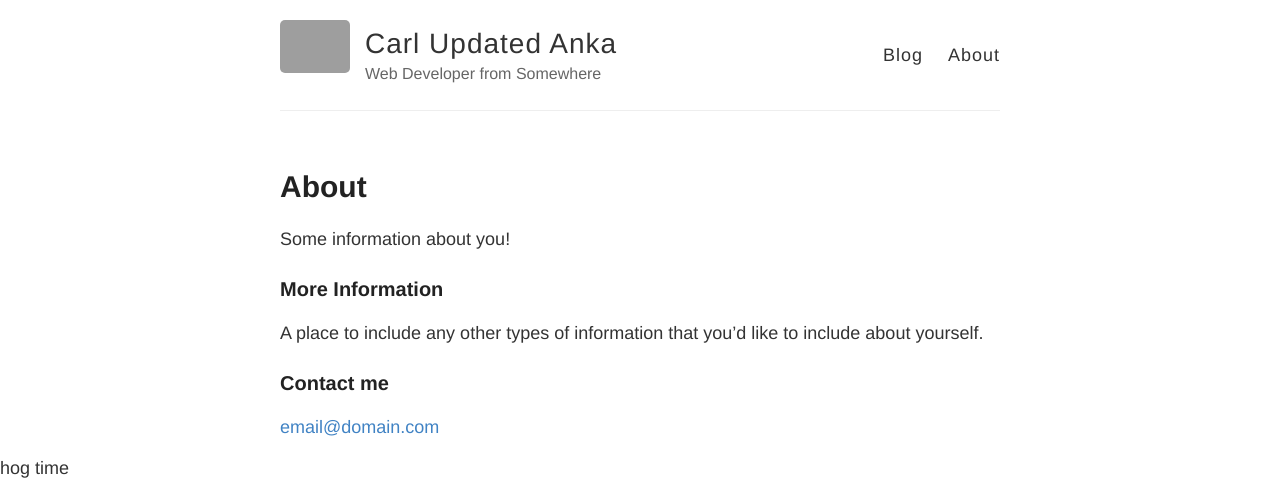
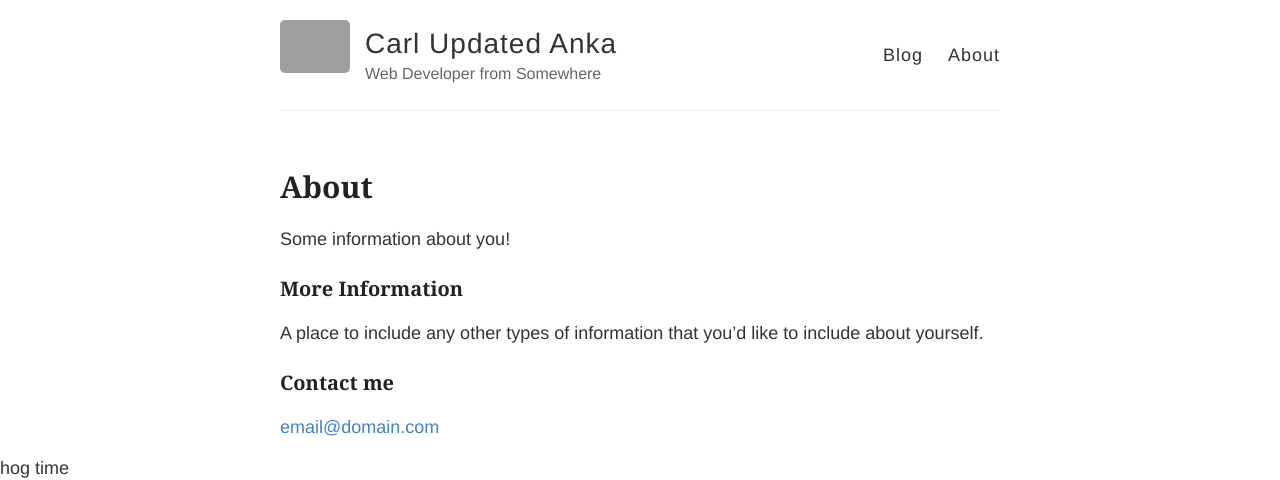
Before and after one commit to hatwell/carlanka, a Jekyll site: the page built from about.md, in a window 1280 px wide. Shown: the top 480 px of the page. Built offline with Jekyll 4.4.1, drawn with Linux system fonts in a browser that asks for light colours; grey boxes are pictures that could not be loaded.

Commit message:
feat: try font change

```diff
--- a/_sass/_variables.scss
+++ b/_sass/_variables.scss
@@ -18,6 +18,7 @@ $white: #fff;
 $helvetica: Helvetica, Arial, sans-serif;
 $helveticaNeue: "Helvetica Neue", Helvetica, Arial, sans-serif;
 $georgia: Georgia, serif;
+$tnr: "Times New Roman", Helvetica, Arial, sans-serif;
 
 // Mobile breakpoints
 @mixin mobile {
--- a/style.scss
+++ b/style.scss
@@ -31,7 +31,7 @@ body {
 }
 
 h1, h2, h3, h4, h5, h6 {
-  font-family: $helveticaNeue;
+  font-family: $georgia;
   color: $darkerGray;
   font-weight: bold;
 
```
